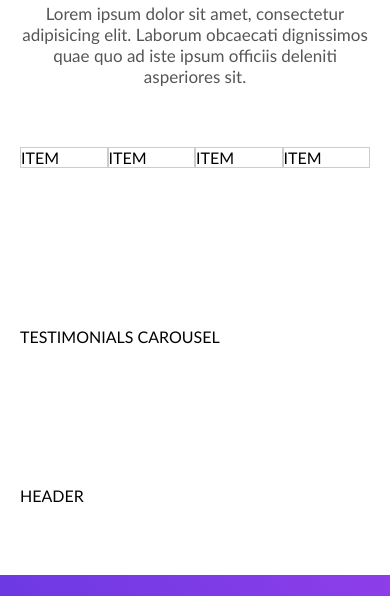
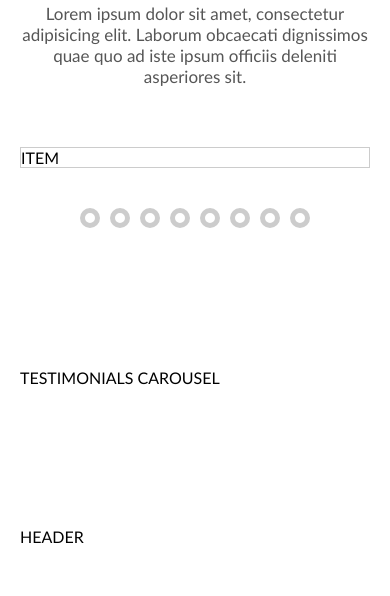
Before and after one commit to front-end-by-rimantas/27-grupe-portfolio, a website with bundled scripts: page index.html in a window 390 px wide. Shown: the part 248-844 px from the top of the page. Built offline with nearby package versions, Linux system fonts and the light colour scheme.

Commit message:
Carousel render and responsiveness

```diff
--- a/css/components/carousel.css
+++ b/css/components/carousel.css
@@ -1,5 +1,7 @@
 .carousel {
-  display: inline-block;
+  display: flex;
+  flex-direction: column;
+  gap: 40px;
   width: 100%;
 }
 .carousel > .gallery {
@@ -17,10 +19,20 @@
   border: 1px solid #ccc;
 }
 .carousel > .controls {
-  display: inline-block;
+  display: flex;
+  gap: 20px;
+  justify-content: center;
   width: 100%;
 }
 .carousel > .controls > .dots {
+  display: flex;
+  gap: 10px;
 }
 .carousel .dots > .dot {
+  display: inline-block;
+  width: 20px;
+  height: 20px;
+  border: 5px solid #ccc;
+  border-radius: 50%;
+  cursor: pointer;
 }
--- a/js/components/carousel/Carousel.js
+++ b/js/components/carousel/Carousel.js
@@ -5,6 +5,7 @@ class Carousel {
         this.data = data;
 
         this.DOM = null;
+        this.itemsPerView = 1;
 
         this.init();
     }
@@ -15,7 +16,10 @@ class Carousel {
             return false;
         }
 
-        this.render();
+        this.data.itemsPerView = this.data.itemsPerView.sort((a, b) => a.minWidth - b.minWidth);
+        this.itemsPerView = this.calculateItemsPerViewValue();
+        this.render(this.itemsPerView);
+        this.addEvents();
     }
 
     isValidSelector() {
@@ -31,42 +35,73 @@ class Carousel {
         return !!this.DOM;
     }
 
-    render() {
+    generateItems() {
         const itemsCount = this.data.list.length;
-        const itemsPerView = 4;
+        const itemWidth = 100 / itemsCount;
+        let HTML = '';
+
+        for (let i = 0; i < itemsCount; i++) {
+            HTML += `<div class="item" style="width: ${itemWidth}%;">ITEM</div>`;
+        }
+
+        return HTML;
+    }
+
+    generateDots() {
+        const itemsCount = this.data.list.length;
+        let HTML = '';
+
+        for (let i = 0; i < itemsCount; i++) {
+            HTML += `<div class="dot"></div>`;
+        }
+
+        return HTML;
+    }
+
+    render(itemsPerView) {
+        const itemsCount = this.data.list.length;
         const listWidth = itemsCount / itemsPerView * 100;
-        const itemWidth = 100 / itemsCount;
-        const singleMargin = 100 / itemsPerView;
 
         const HTML = `<div class="carousel">
                         <div class="gallery">
                             <div class="list" style="width: ${listWidth}%;">
-                                <div class="item" style="width: ${itemWidth}%;">ITEM</div>
-                                <div class="item" style="width: ${itemWidth}%;">ITEM</div>
-                                <div class="item" style="width: ${itemWidth}%;">ITEM</div>
-                                <div class="item" style="width: ${itemWidth}%;">ITEM</div>
-                                <div class="item" style="width: ${itemWidth}%;">ITEM</div>
-                                <div class="item" style="width: ${itemWidth}%;">ITEM</div>
-                                <div class="item" style="width: ${itemWidth}%;">ITEM</div>
-                                <div class="item" style="width: ${itemWidth}%;">ITEM</div>
+                                ${this.generateItems()}
                             </div>
                         </div>
                         <div class="controls">
                             <div class="dots">
-                                <div class="dot"></div>
-                                <div class="dot"></div>
-                                <div class="dot"></div>
-                                <div class="dot"></div>
-                                <div class="dot"></div>
-                                <div class="dot"></div>
-                                <div class="dot"></div>
-                                <div class="dot"></div>
+                                ${this.generateDots()}
                             </div>
                         </div>
                     </div>`;
 
         this.DOM.innerHTML = HTML;
     }
+
+    calculateItemsPerViewValue() {
+        const responsive = this.data.itemsPerView;
+
+        let itemsToRender = 1;
+        for (let i = 0; i < responsive.length; i++) {
+            if (innerWidth > responsive[i].minWidth) {
+                itemsToRender = responsive[i].itemsCount;
+            }
+        }
+
+        return itemsToRender;
+    }
+
+    addEvents() {
+        window.addEventListener('resize', () => {
+            const itemsToRender = this.calculateItemsPerViewValue();
+
+            // re-render content only if there is new value for this.itemsPerView
+            if (this.itemsPerView !== itemsToRender) {
+                this.render(itemsToRender);
+                this.itemsPerView = itemsToRender;
+            }
+        })
+    }
 }
 
 export { Carousel }
--- a/js/data/interfaceData.js
+++ b/js/data/interfaceData.js
@@ -3,19 +3,19 @@ const interfaceData = {
     itemsPerView: [
         {
             minWidth: 0,
-            itemCount: 1
+            itemsCount: 1
+        },
+        {
+            minWidth: 1100,
+            itemsCount: 4
         },
         {
             minWidth: 500,
-            itemCount: 2
+            itemsCount: 2
         },
         {
             minWidth: 800,
-            itemCount: 3
-        },
-        {
-            minWidth: 1100,
-            itemCount: 4
+            itemsCount: 3
         },
     ],
     list: [
```
